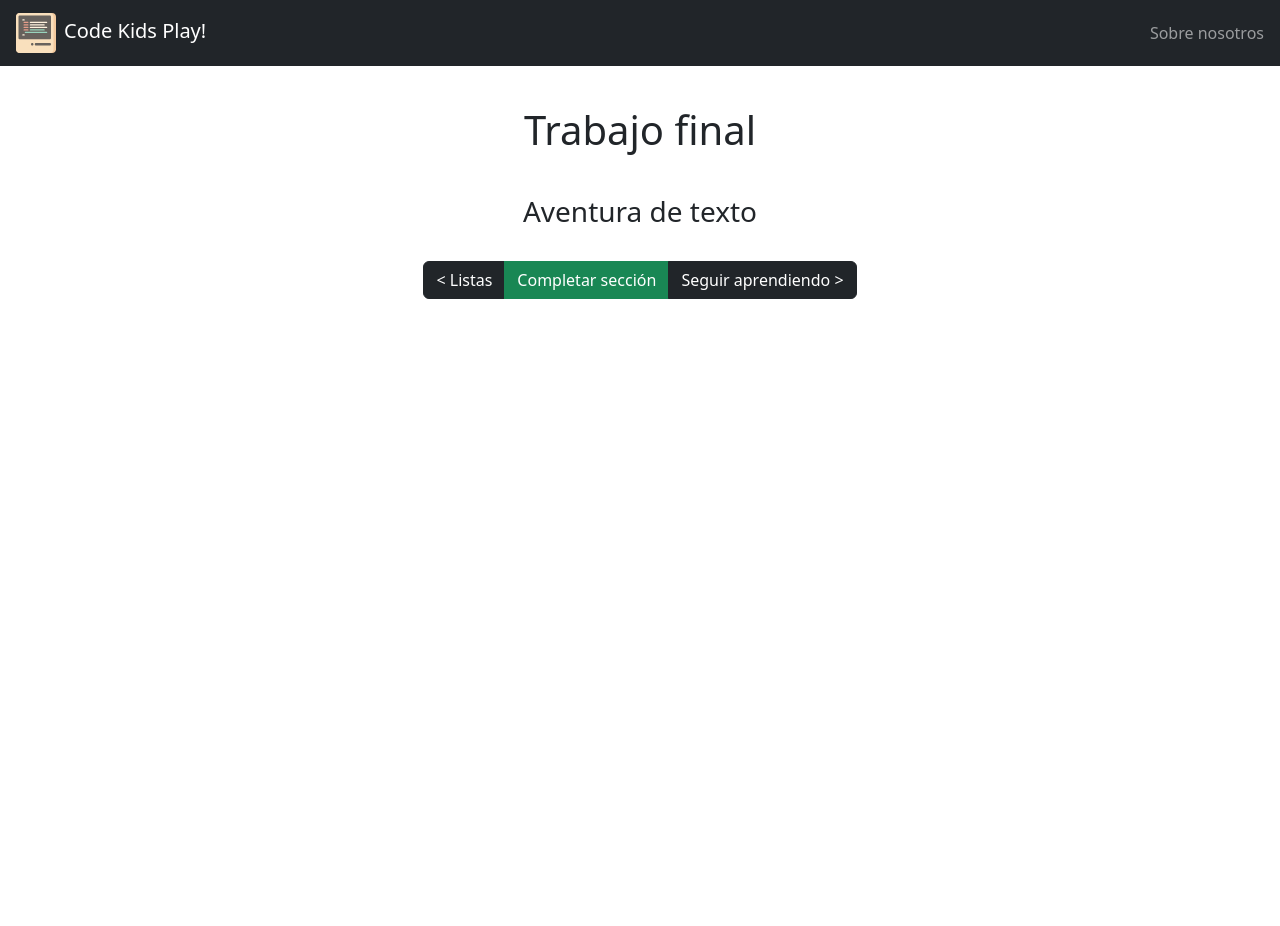
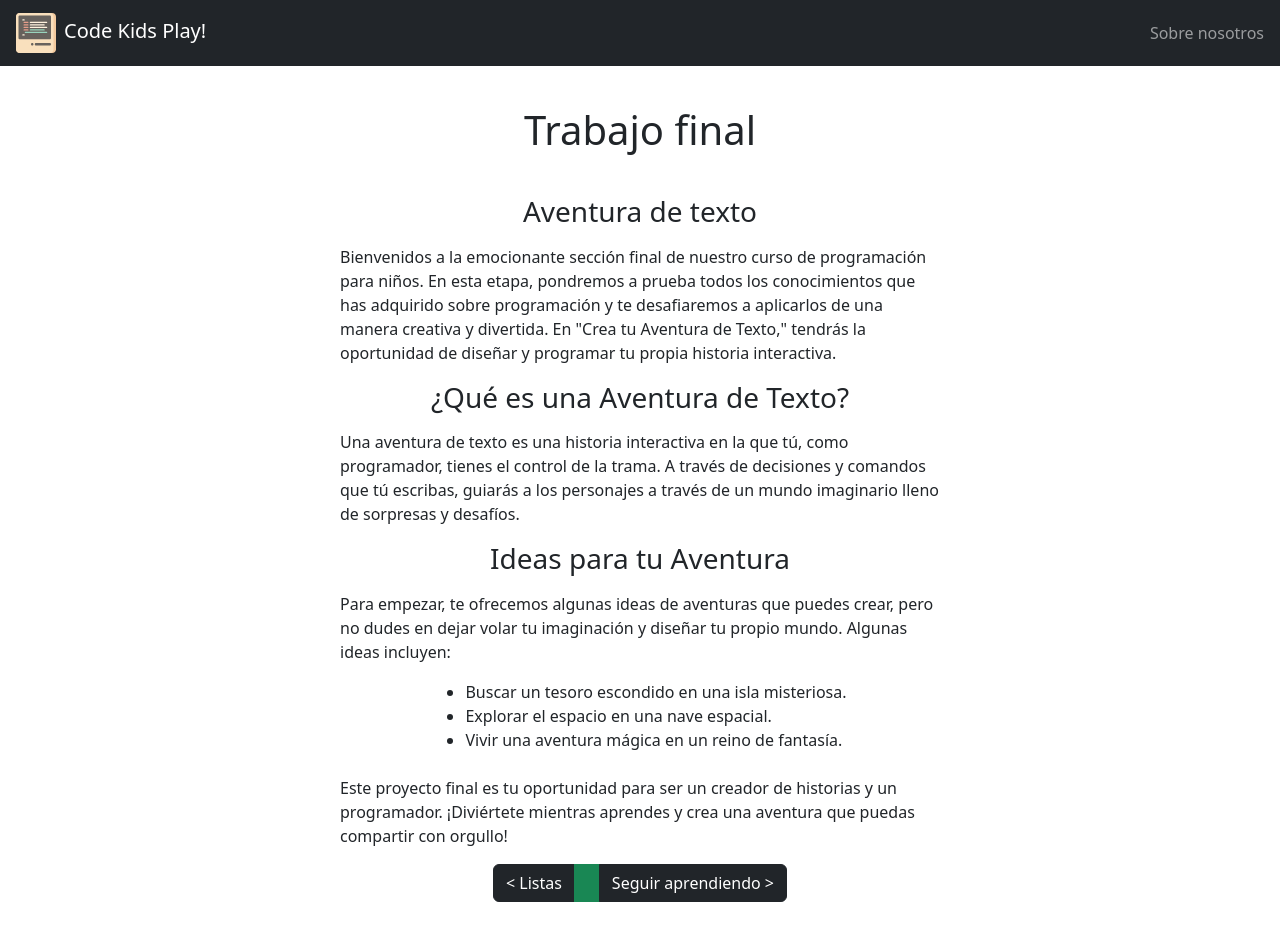
Before and after one commit to KevinSanchezO/code-kids-play, a React (Vite) app: page /finale in a window 1280 px wide. Before the commit the page ends 800 px from the top, so only its background shows below. Built offline with nearby package versions, Linux system fonts and the light colour scheme.

Commit message:
Added the final section, could add an example

```diff
--- a/src/components/ButtonGroup.jsx
+++ b/src/components/ButtonGroup.jsx
@@ -24,7 +24,7 @@ export const ButtonGroup = ({prev, next, prevText, nextText}) => {
             <button
             type="button"
             className="btn btn-success">
-                Completar sección
+
             </button>
 
             <button
--- a/src/pages/modulepages/FinalePage.jsx
+++ b/src/pages/modulepages/FinalePage.jsx
@@ -21,8 +21,40 @@ export const FinalePage = () => {
       Aventura de texto
     </h3>
 
-    <p className="mt-2">
+    <p className="mt-2 narrow-paragraph">
+    Bienvenidos a la emocionante sección final de nuestro curso de programación para niños. En esta
+    etapa, pondremos a prueba todos los conocimientos que has adquirido sobre programación y te desafiaremos
+    a aplicarlos de una manera creativa y divertida. En "Crea tu Aventura de Texto," tendrás la oportunidad
+    de diseñar y programar tu propia historia interactiva.
+    </p>
 
+    <h3>
+    ¿Qué es una Aventura de Texto?
+    </h3>
+
+    <p className="mt-2 narrow-paragraph">
+    Una aventura de texto es una historia interactiva en la que tú, como programador, tienes el control de la
+    trama. A través de decisiones y comandos que tú escribas, guiarás a los personajes a través de un mundo
+    imaginario lleno de sorpresas y desafíos.
+    </p>
+
+    <h3>
+    Ideas para tu Aventura
+    </h3>
+
+    <p className="mt-2 narrow-paragraph">
+    Para empezar, te ofrecemos algunas ideas de aventuras que puedes crear, pero no dudes en dejar volar tu
+    imaginación y diseñar tu propio mundo. Algunas ideas incluyen:
+    </p>
+
+    <ul>
+      <li>Buscar un tesoro escondido en una isla misteriosa.</li>
+      <li>Explorar el espacio en una nave espacial.</li>
+      <li>Vivir una aventura mágica en un reino de fantasía.</li>
+    </ul>
+
+    <p className="mt-2 narrow-paragraph">
+    Este proyecto final es tu oportunidad para ser un creador de historias y un programador. ¡Diviértete mientras aprendes y crea una aventura que puedas compartir con orgullo!
     </p>
 
     <ButtonGroup
```
